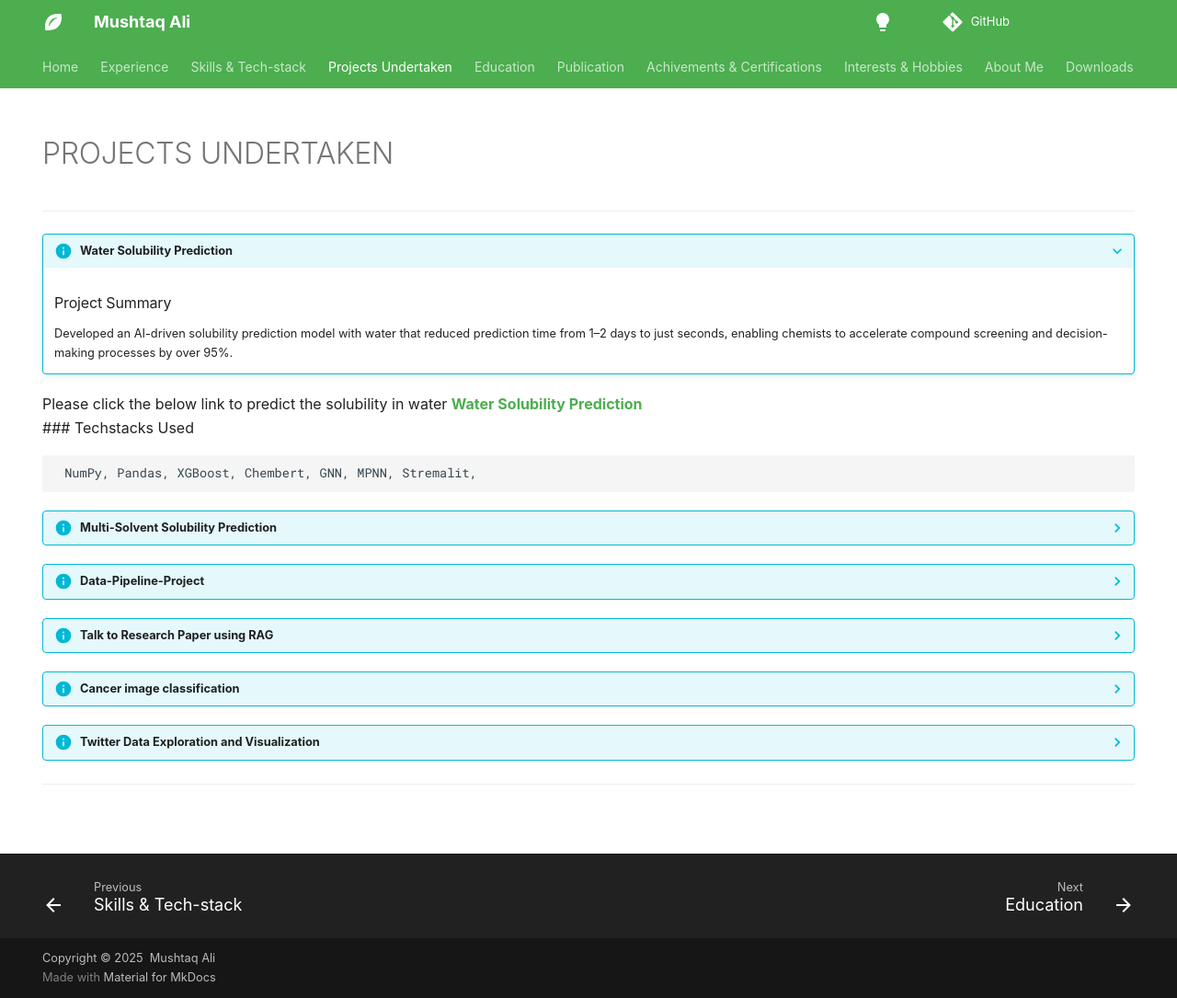
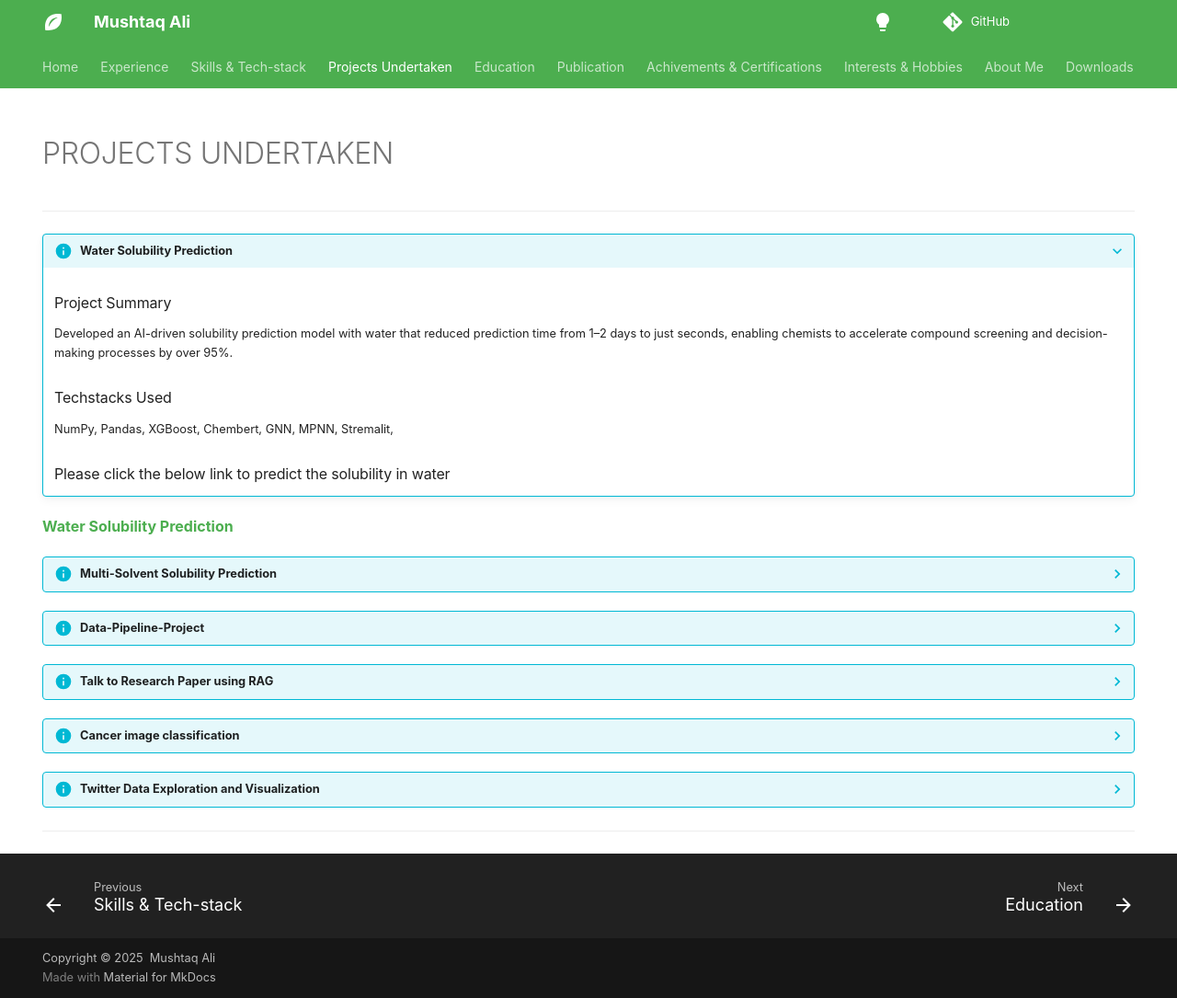
Before and after one commit to ali1810/Profile, an MkDocs documentation site: the page built from docs/projects.md, in a window 1280 px wide and 1085 px high. Shown: the whole window at 92% size. Built offline with MkDocs 1.6.1 and Material for MkDocs 9.7.7, drawn with Linux system fonts in a browser that asks for light colours; some web fonts are replaced; comment, search, counter and statistics services are not loaded.

```diff
--- a/docs/projects.md
+++ b/docs/projects.md
@@ -13,11 +13,12 @@ hide:
     ### Project Summary
 
     Developed an AI-driven solubility prediction model with water that reduced prediction time from 1–2 days to just seconds, enabling chemists to accelerate compound screening and decision-making processes by over 95%.
-  Please click the below link to predict the solubility in water
- [**Water Solubility Prediction**](https://aqua-solubility-prediction.streamlit.app/)
+
     ### Techstacks Used
+     NumPy, Pandas, XGBoost, Chembert, GNN, MPNN, Stremalit,
 
-     NumPy, Pandas, XGBoost, Chembert, GNN, MPNN, Stremalit,
+    ### Please click the below link to predict the solubility in water
+   [**Water Solubility Prediction**](https://aqua-solubility-prediction.streamlit.app/)
 
 
 ??? info "Multi-Solvent Solubility Prediction"
```
